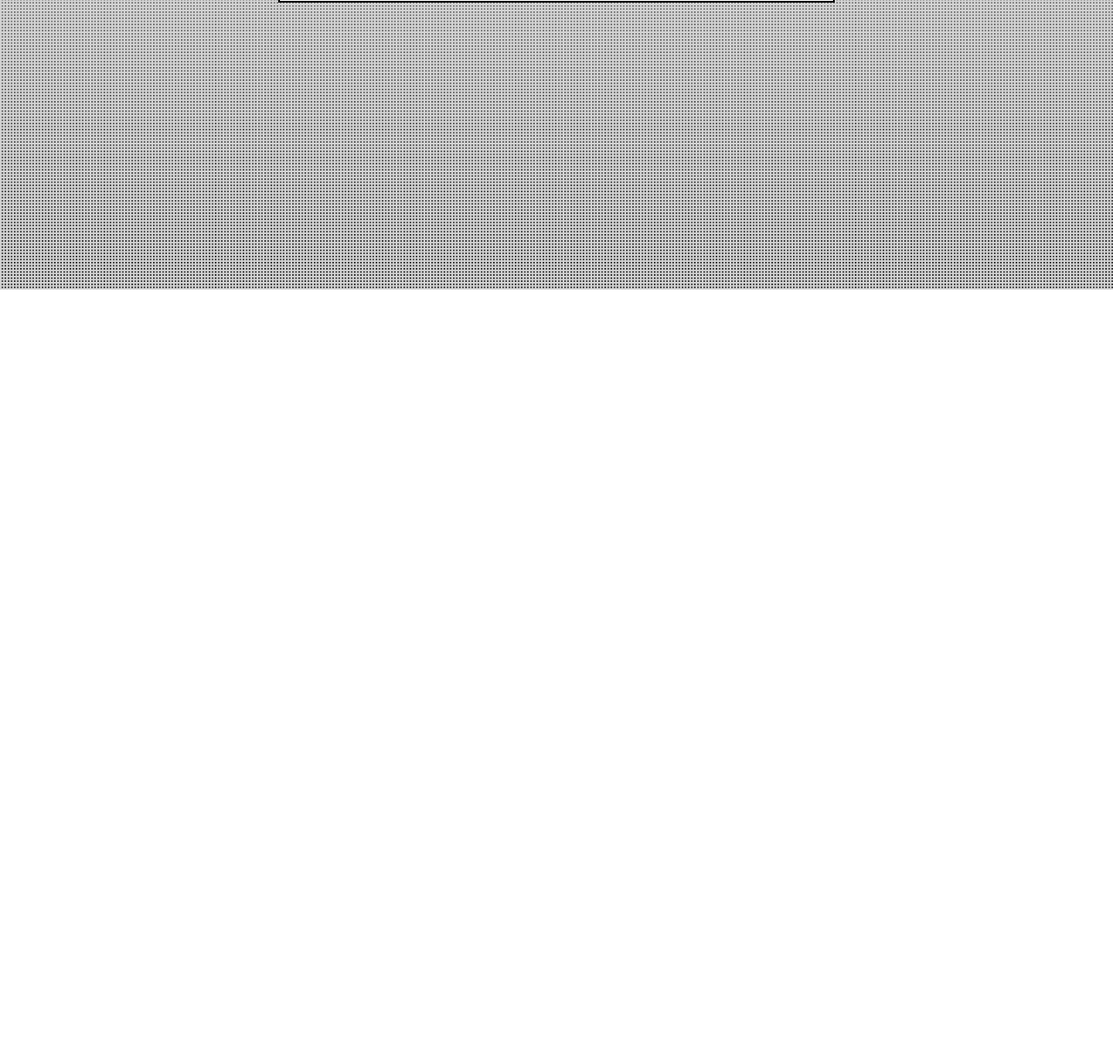
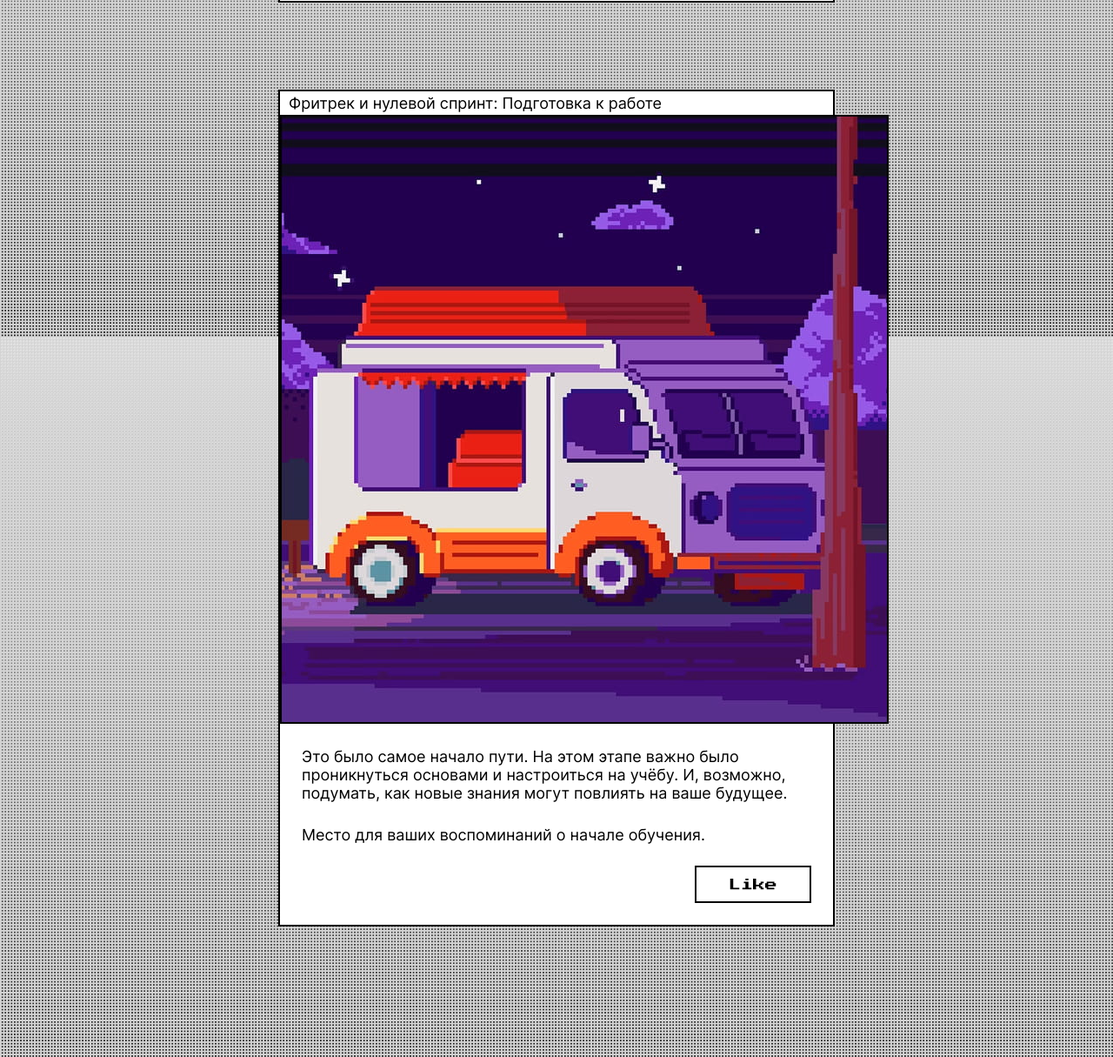
Before and after one commit to lizagolikovaa/zakrivayuschiy-teg-f, a plain HTML site: page index.html in a window 1280 px wide. Shown: the part 467-1682 px from the top of the page at 87% size. Before the commit the page ends 800 px from the top, so only its background shows below. Drawn offline with Linux system fonts and the light colour scheme.

Commit message:
A card added

```diff
--- a/fonts/fonts.css
+++ b/fonts/fonts.css
@@ -18,4 +18,5 @@
     url("Inter-Variable.woff2") format("woff2 supports variations"),
     url("Inter-Variable.woff2") format("woff2-variations");
     font-weight: 400 700;
+
 }
--- a/index.html
+++ b/index.html
@@ -17,7 +17,26 @@
         <h2 class="title">закрывающий тег</h2>
     </header>
     <main>
-
+      <section class="post post__preparation section__width">
+        <article class="card">
+          <h2 class="card__title">Фритрек и нулевой спринт: Подготовка к работе</h2>
+          <img
+          src="/images/car.jpg"
+          alt="Дом на колесах в лесу"
+          loading="lazy"
+          class="card__image"
+          />
+          <p class="card__text">Это было самое начало пути. На этом этапе важно было проникнуться
+          основами и настроиться на учёбу. И, возможно, подумать, как новые знания
+          могут повлиять на ваше будущее.</p>
+          <p class="card__text-memory">Место для ваших воспоминаний о начале обучения.</p>
+          <div class="card__container-button">
+            <button class="button card__like-button">
+              <span class="button__text">Like</span>
+            </button>
+          </div>
+        </article>
+      </section>
     </main>
     <script src="./scripts/like.js"></script>
   </body>
--- a/styles/globals.css
+++ b/styles/globals.css
@@ -9,9 +9,7 @@
 }
 
 body {
-  margin: 0;
-  min-inline-size: 375px;
-  max-inline-size: 1440px;
+  margin: 0 auto;
 }
 
 h1,
@@ -26,6 +24,8 @@ ol,
 li {
   margin: 0;
   padding: 0;
+  font-family: inherit;
+  font-size: inherit;
 }
 
 a {
--- a/styles/style.css
+++ b/styles/style.css
@@ -3,7 +3,6 @@
 Будьте внимательны! Для корректной работы скриптов на этом сайте нужно, чтобы в HTML некоторые классы были названы особым образом:
 ✦ like-icon — для svg-иконки анимированного сердца
 ✦ card__like-button — для кнопки Like рядом с иконкой
-✦ card__icon-button — для кнопки, оборачивающей иконку
 ✦ card__icon-button — для кнопки, оборачивающей иконку
 ✦ is-liked — для обозначения состояния лайкнутой иконки в виде сердца
 ✦ button__text — для обозначения текстового элемента внутри кнопки
@@ -22,25 +21,27 @@
   background-position: center;
   background-attachment: fixed;
   min-inline-size: 320px;
+  max-inline-size: 1440px;
   min-block-size: 100dvb;
-  font-family: var(--font-primary);
+  font-family: var(--font-primary), sans-serif;
   font-variation-settings: "wght" var(--card-text-weight);
 }
 
+/* Вернуться позднее и проверить как центрировать при помощи clamp */
 .header {
   display: flex;
   flex-direction: column;
   align-items: center;
   justify-content: center;
   background-color: var(--color-background);
-  font-family: var(--font-accent);
-  border: 2px solid var(--color-primary);
+  font-family: var(--font-accent), monospace;
+  border: var(--section-border);
   min-block-size: 368px;
   margin-block-start: 102px;
 }
 
 .section__width {
-  inline-size: var(--section-width);
+  inline-size: var( --section-width);
 }
 
 .section__font-uppercase {
@@ -54,6 +55,63 @@
 .title {
   font-size: clamp(0.875rem, 0.6769rem + 0.8451vw, 1.4375rem);
   margin-block-start: 20px;
+}
+
+.post {
+  font-size: var(--font-size-primary);
+  inline-size: var(--section-width);
+}
+
+.post__preparation {
+  margin-block-start: 100px;
+}
+
+.card {
+  display: grid;
+  grid-template-columns: 1fr;
+  border: var(--section-border);
+  background-color: var(--color-background);
+}
+
+.card__title {
+  grid-row: 1 / 2;
+  font-weight: var(--card-title-weight);
+  padding: 3px 0 3px 10px;
+}
+
+.card__image {
+  grid-row: 2 / 3;
+  min-inline-size: 371px;
+  max-inline-size: 700px;
+  min-block-size: 371px;
+  max-block-size: 700px;
+}
+
+.card__text {
+  grid-row: 3 / 4;
+  padding: 27px 25px;
+}
+
+.card__text-memory {
+  grid-row: 4 / 5;
+  padding: 0 25px 25px 25px;
+}
+
+.card__container-button {
+  grid-row: 5 / 6;
+  justify-self: flex-end;
+  padding: 0 25px 25px 0;
+}
+
+.button {
+  font-family: var(--font-accent), monospace;
+  font-size: var(--font-size-secondary);
+  border: var(--button-border);
+  background-color: var(--color-background);
+}
+
+.card__like-button {
+  padding: 12.5px 37px;
 }
 
 
--- a/styles/variables.css
+++ b/styles/variables.css
@@ -1,14 +1,21 @@
 /* В этом файле будут храниться все значения переменных в исходном состоянии, а так же их изменения в зависимости от ширины устройства */
 
 :root {
+    --color-primary: #000;
+    --color-background: #fff;
 
-    --font-primary: "Inter", sans-serif;
-    --font-accent: "PressStart2P", monospace;
+    --font-primary: "Inter";
+    --font-accent: "PressStart2P";
+    --font-size-primary: 18px;
+    --font-size-secondary: 14px;
     --card-text-weight: 400;
     --card-title-weight: 700;
 
-    --section-width: clamp(375px, 50%, 700px);
+    --section-width: clamp(375px, 50vw, 700px);
+    --section-border: 2px solid var(--color-primary);
 
-    --color-primary: #000;
-    --color-background: #fff;
+    --image-size: clamp(371px, 100%, 696px);
+
+    --button-border: 2px solid var(--color-primary);
+
 }
```
